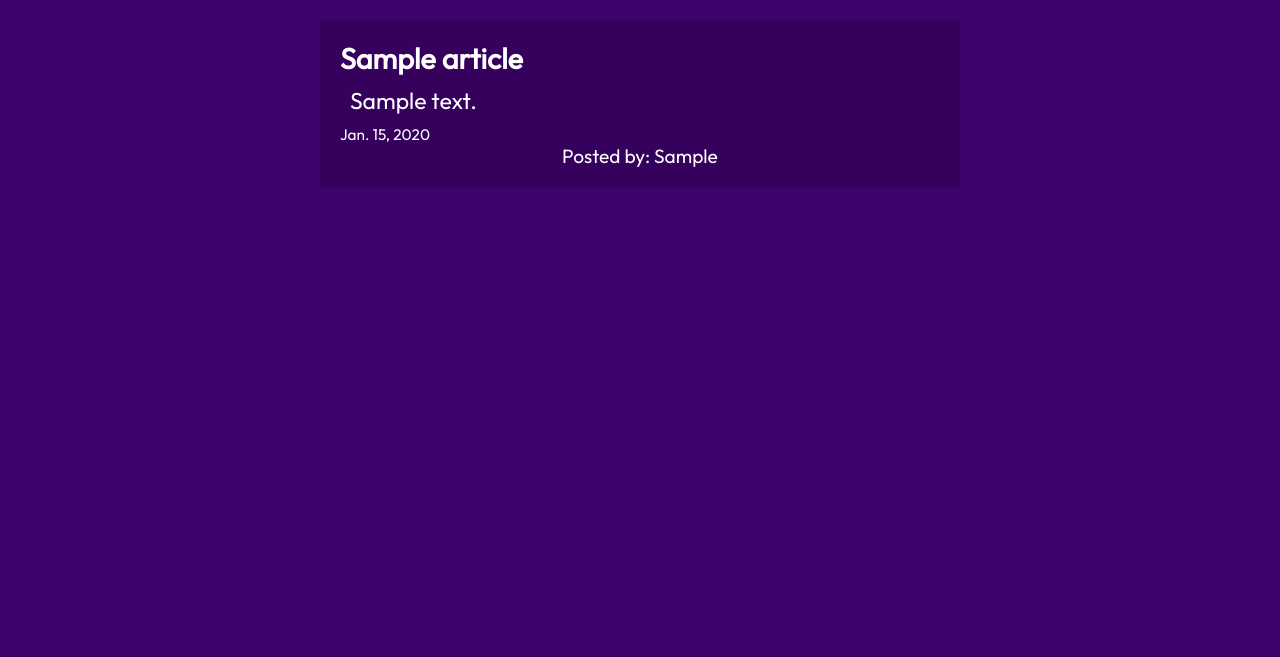
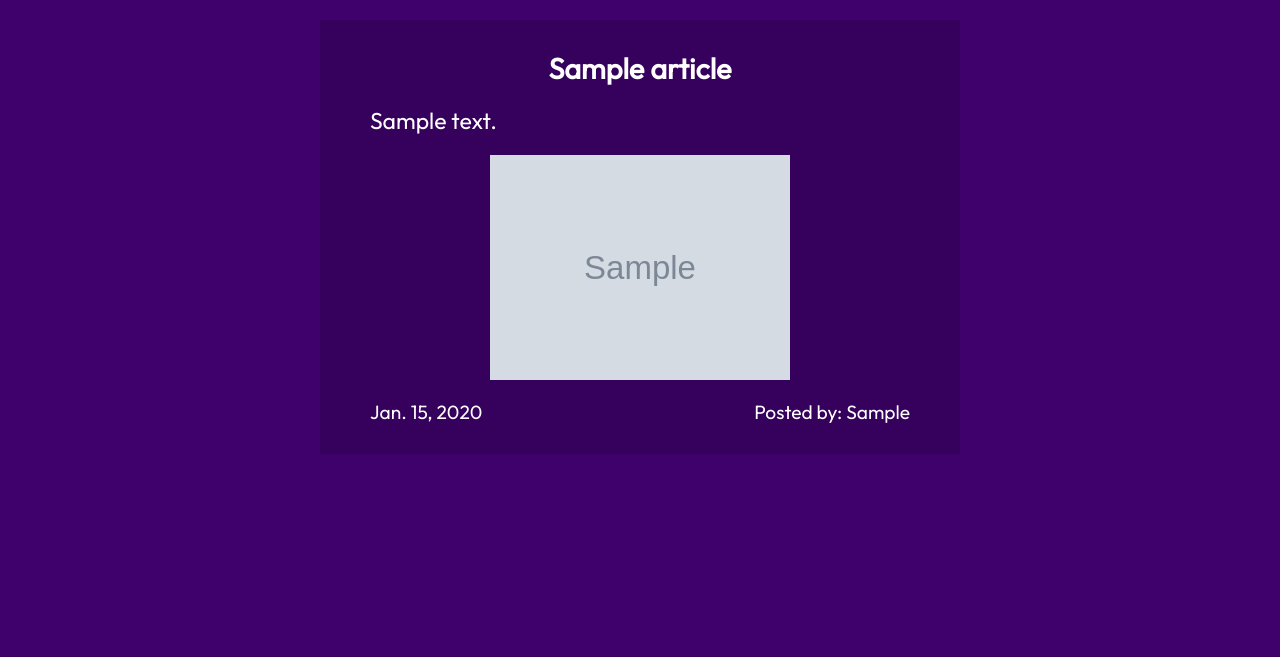
Before and after one commit to victorhostert/Django-Blog-Project, a Django app: page / in a window 1280 px wide. Shown: the part 104-761 px from the top of the page. Run offline with Django 3.2, Linux system fonts and the light colour scheme; a user stored in the database is signed in; tables that the repository leaves empty hold one stand-in row (values such as "Sample post"); grey boxes marked "Sample" are stand-in pictures.

Commit message:
style: Changes in styles

```diff
--- a/assets/static/styles.css
+++ b/assets/static/styles.css
@@ -84,6 +84,31 @@ li{
     width: 50%;
     overflow: hidden;
 }
+.article_title{
+    text-align: center;
+    margin: 10px auto;
+}
+.article_snippet{
+    margin: 20px 30px;
+    font-size: 1.2em;
+}
+.article img{
+    display: block;
+    margin: 20px auto;
+    max-width: 50%;
+}
+.article_author{
+    text-align: center;
+}
+.article_author span{
+    text-transform: capitalize;
+}
+.article_footer{
+    display: flex;
+    flex-wrap: nowrap;
+    justify-content: space-between;
+    margin: 10px 30px;
+}
 .wrapper_form{
     text-align: center;
     border: 3px solid rgb(107, 0, 184);
@@ -104,12 +129,6 @@ button:hover{
 }
 .user_img>*{
     max-width: 80%;
-}
-.author_post{
-    text-align: center;
-}
-.author_post span{
-    text-transform: capitalize;
 }
 .site_form{
     width: 50%;
--- a/assets/templates/index.html
+++ b/assets/templates/index.html
@@ -10,10 +10,15 @@ My blog
     {% for article in articles %}
         <div class="article">
 
-            <h2><a href="{% url 'blog:post' slug=article.slug %}">{{article.title}}</a></h2>
-            <p style="font-size: 1.2em; margin: 10px;">{{article.snippet}}</p>
-            <p style="font-size: 0.8em;">{{article.date}}</p>
-            <p class="author_post">Posted by: <span>{{article.author.username}}</span></p>
+            <h2 class="article_title"><a href="{% url 'blog:post' slug=article.slug %}">{{article.title}}</a></h2>
+            <p class="article_snippet">{{article.snippet}}</p>
+            {% if article.thumb %}
+            <img src="{{article.thumbnail.url}}" alt="user-img">
+            {% endif %}
+            <div class="article_footer">
+                <p class="article_date">{{article.date}}</p>
+                <p class="article_author">Posted by: <span>{{article.author.username}}</span></p>
+            </div>
         </div>
     {% endfor %}
     {% else %}
--- a/blog/assets/templates/blog/about.html
+++ b/blog/assets/templates/blog/about.html
@@ -10,6 +10,9 @@ Sobre
     <br>
     <p>This site is a test running in Python, Django, HTML and CSS, with the sole objective to exercise the concepts of the framework, in hope of learning its particularities. None of the images or names shown in here belong to me.</p>
     <br>
-    <p>Lorem ipsum dolor sit amet consectetur adipisicing elit. Itaque nemo, officia laudantium fugit optio ipsum ducimus id. Fugiat optio nemo minus id voluptate ab nesciunt ducimus itaque nisi mollitia sapiente minima sunt, et aspernatur, praesentium cupiditate perspiciatis quis porro inventore vero eos possimus! Placeat consequuntur, quisquam vero eius explicabo aut.</p>
+    <p>Known issues: Formatting on mobile devices, problems with image updates</p>
+    <br>
+    <p><a href="https://github.com/victorhostert/Django-Blog-Project">Github repository of this project</a></p>
+    <br>
 </div>
 {% endblock %}
```
Also changed, not shown: meusite/secret_.py (deleted).
